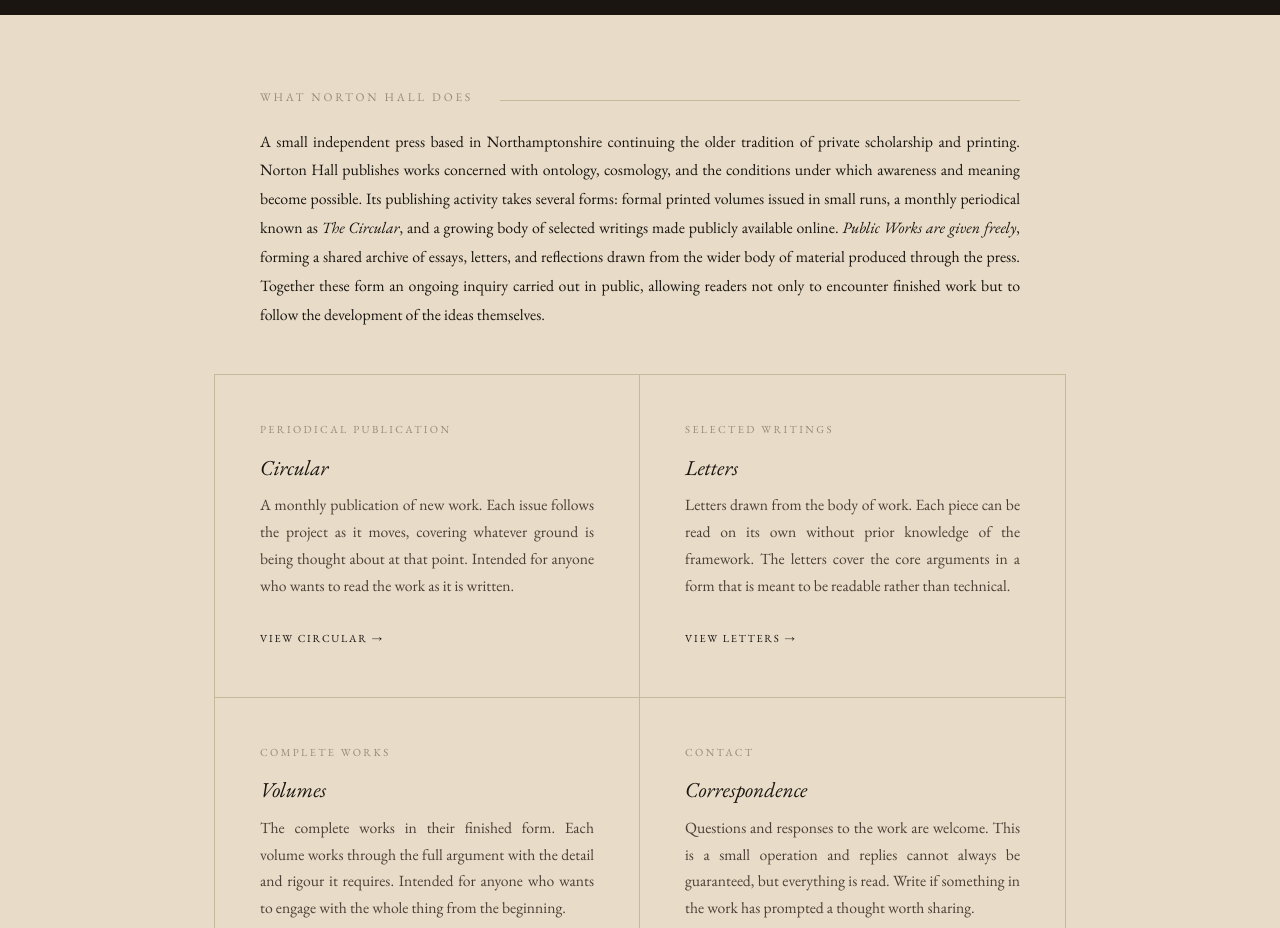
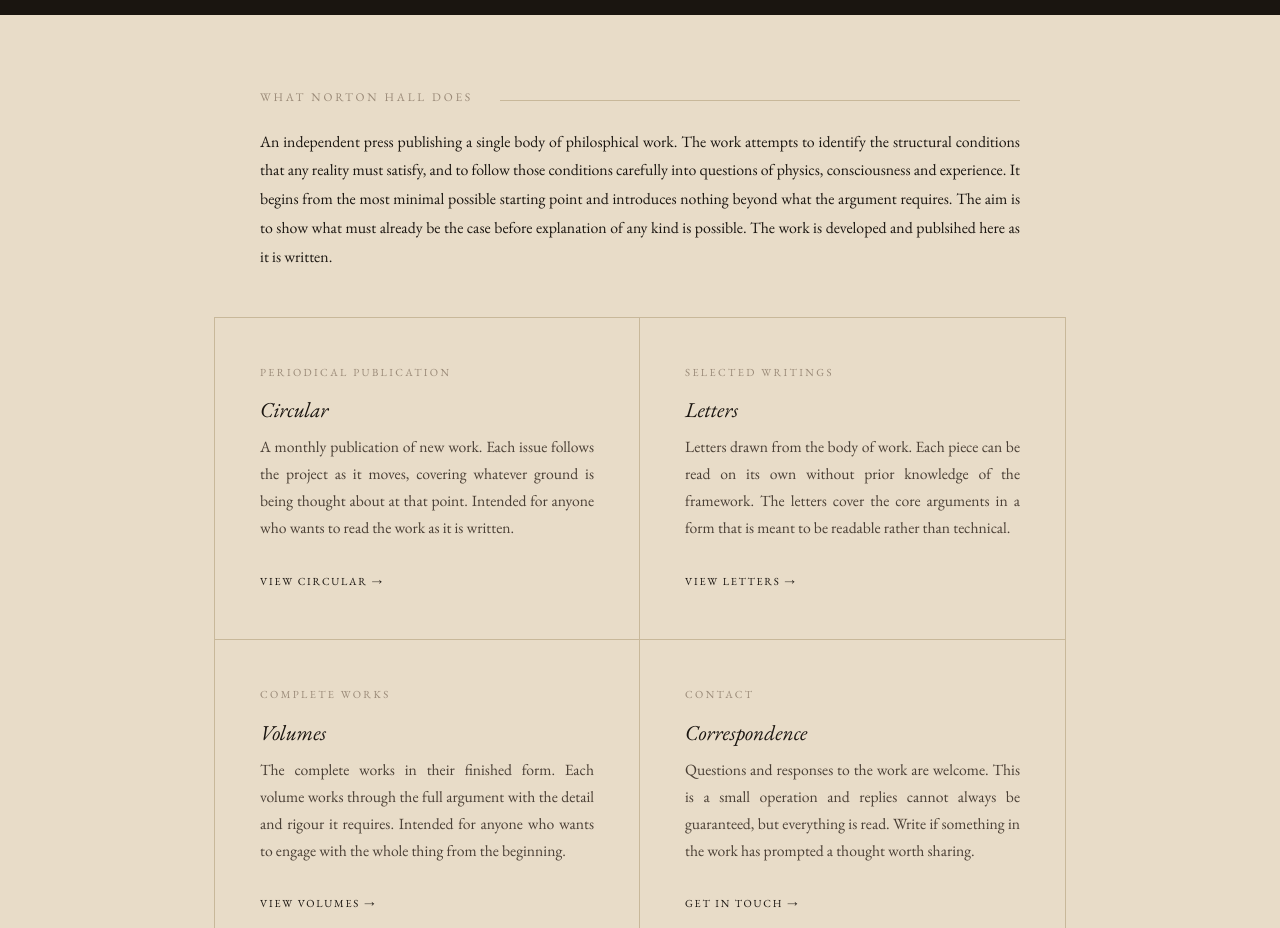
Before and after one commit to nortonhall/nortonhall.org, a plain HTML site: page index2.html in a window 1280 px wide. Shown: the part 785-1713 px from the top of the page. Drawn offline with nearby package versions, Linux system fonts and the light colour scheme.

Commit message:
Update description of the independent press
Revised the description of the independent press to focus on its philosophical work and approach.

```diff
--- a/index2.html
+++ b/index2.html
@@ -1266,7 +1266,7 @@ margin-top:0 !important;
       </div>
 
       <p class="body-statement">
-A small independent press based in Northamptonshire continuing the older tradition of private scholarship and printing. Norton Hall publishes works concerned with ontology, cosmology, and the conditions under which awareness and meaning become possible. Its publishing activity takes several forms: formal printed volumes issued in small runs, a monthly periodical known as <em>The Circular</em>, and a growing body of selected writings made publicly available online. <em>Public Works are given freely</em>, forming a shared archive of essays, letters, and reflections drawn from the wider body of material produced through the press. Together these form an ongoing inquiry carried out in public, allowing readers not only to encounter finished work but to follow the development of the ideas themselves.
+An independent press publishing a single body of philosphical work. The work attempts to identify the structural conditions that any reality must satisfy, and to follow those conditions carefully into questions of physics, consciousness and experience. It begins from the most minimal possible starting point and introduces nothing beyond what the argument requires. The aim is to show what must already be the case before explanation of any kind is possible. The work is developed and publsihed here as it is written.
       </p>
     </section>
 
```
